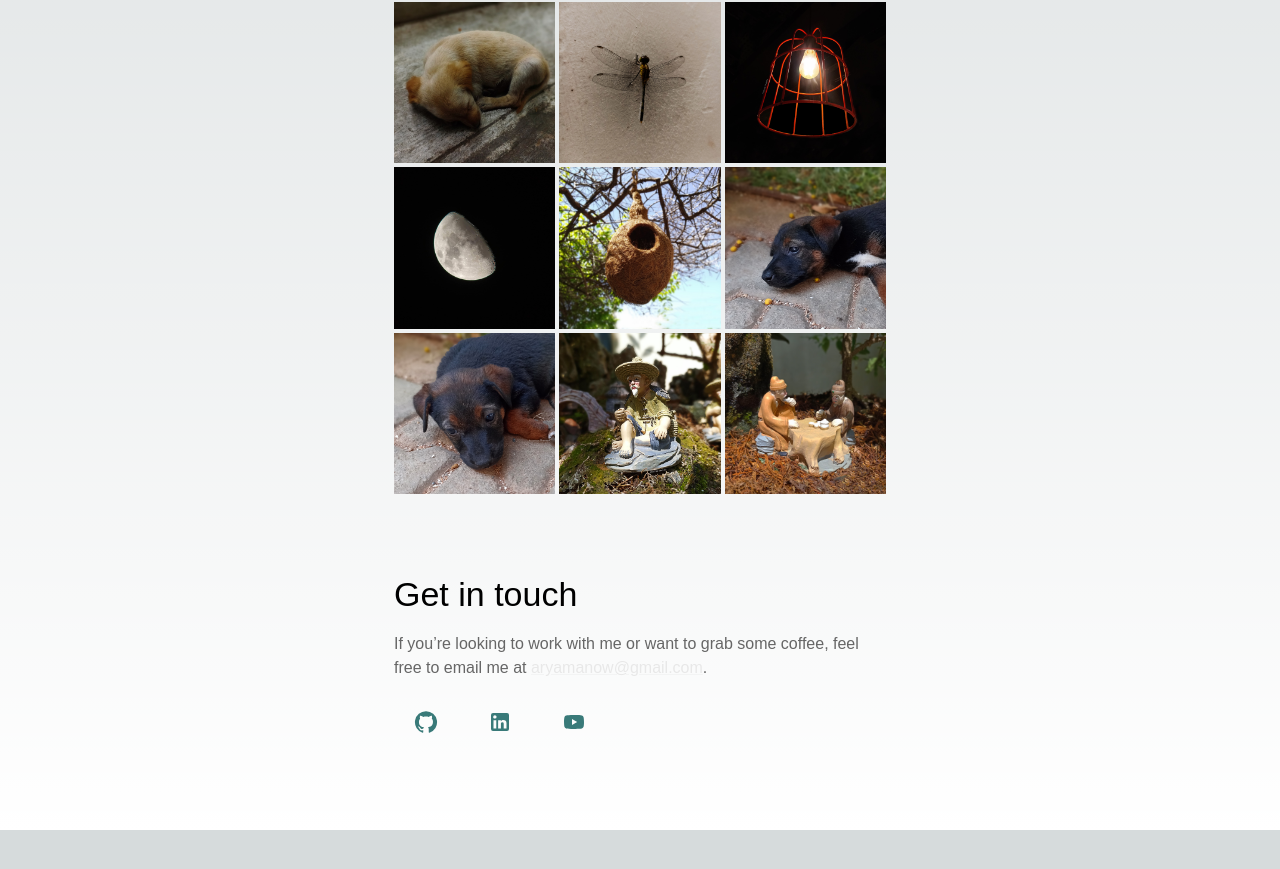
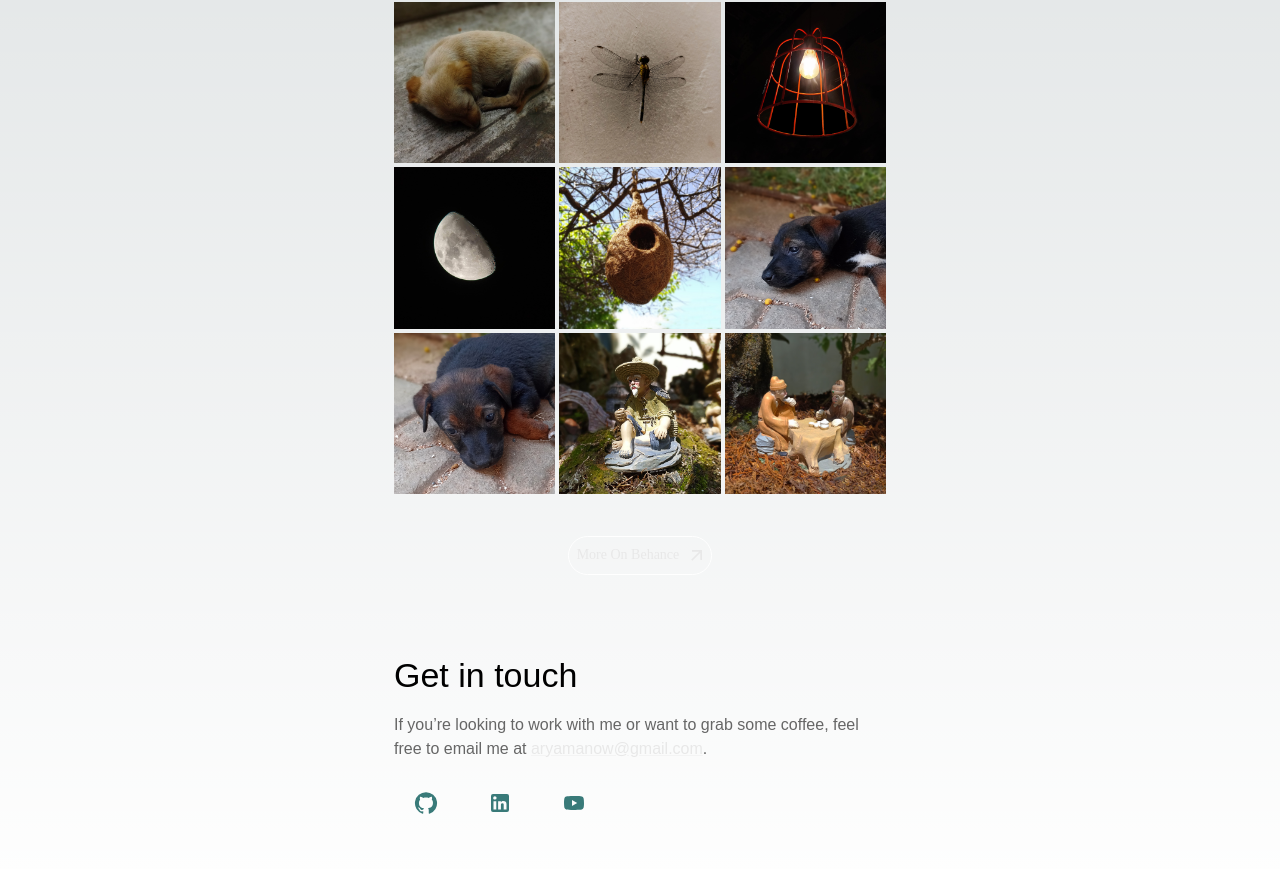
Before and after one commit to aryamanchandra/personalwebsite, a Next.js app: page /photography in a window 1280 px wide. Shown: the part 527-1396 px from the top of the page. Before the commit the page ends 1357 px from the top, so only its background shows below. Built offline with nearby package versions, Linux system fonts and the light colour scheme; a web font is replaced by a local one.

Commit message:
behance button photography page

```diff
--- a/src/app/photography/page.tsx
+++ b/src/app/photography/page.tsx
@@ -1,11 +1,28 @@
+"use client"
 import {
   Box,
+  Button,
   ImageList,
   ImageListItem,
+  Link,
   Typography,
+  styled,
 } from "@mui/material";
 import Footer from "../components/Footer";
 import { photographyimage } from "../data";
+import ArrowOutwardIcon from "@mui/icons-material/ArrowOutward";
+
+const BehanceButton = styled(Button)({
+  border: "1px solid white",
+  borderRadius: "20px",
+  marginTop: "10px",
+  paddingX: "15px",
+  fontFamily: "__SFTEXT_CAA964",
+  textTransform: "capitalize",
+  "&:hover": {
+    backgroundColor: "#1c1c1c !important",
+  },
+});
 
 export default function Photography() {
   return (
@@ -16,14 +33,17 @@ export default function Photography() {
       <ImageList cols={3}>
         {photographyimage.map((item) => (
           <ImageListItem key={item.title}>
-            <img
-              src={item.img}
-              alt={item.title}
-              loading="lazy"
-            />
+            <img src={item.img} alt={item.title} loading="lazy" />
           </ImageListItem>
         ))}
       </ImageList>
+      <Box pt={4} sx={{ textAlign: "center" }}>
+        <Link href="https://www.behance.net/aryamanchandra" target="_blank">
+          <BehanceButton endIcon={<ArrowOutwardIcon />}>
+            More on Behance
+          </BehanceButton>
+        </Link>
+      </Box>
       <Footer />
     </Box>
   );
```
